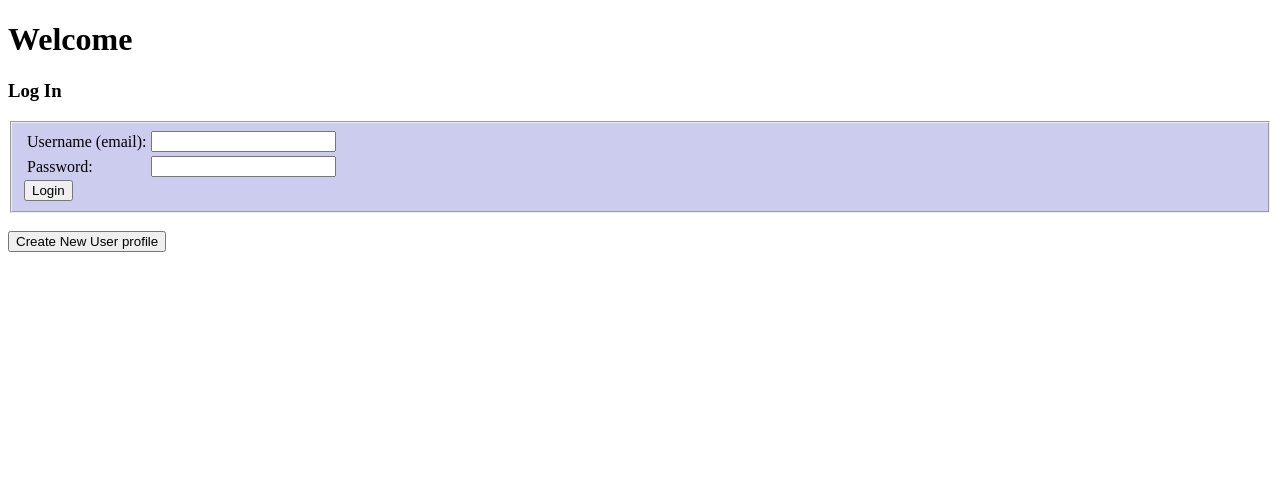
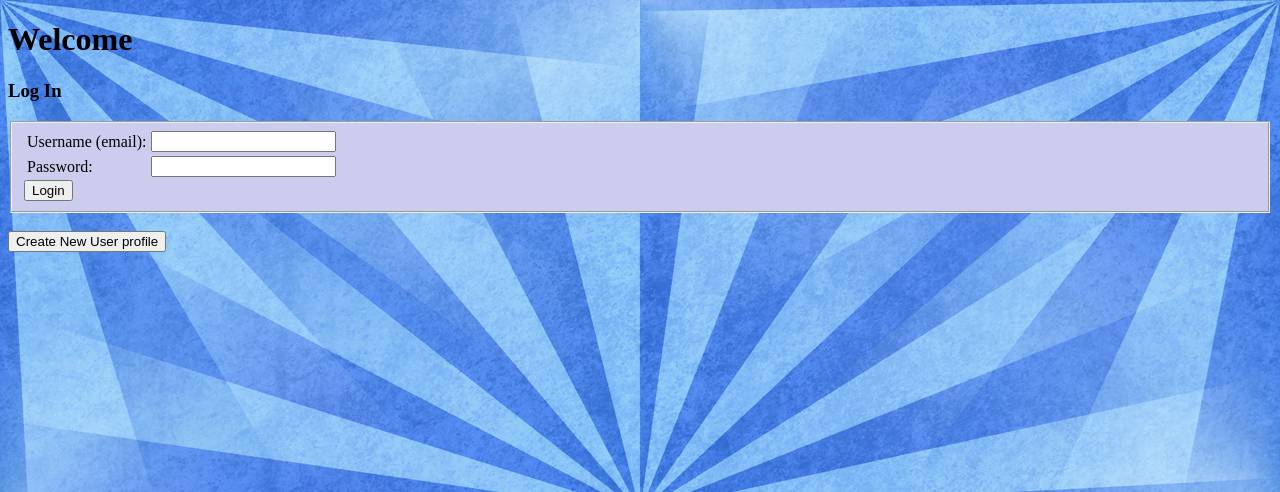
Before and after one commit to MadJinx/social_network, a PHP site: page /index.php in a window 1280 px wide. Shown: the top 492 px of the page. Run offline with PHP 8.4, Linux system fonts and the light colour scheme.

Commit message:
added background

```diff
--- a/format.css
+++ b/format.css
@@ -24,6 +24,10 @@ ul {
 	list-style-type:none;
 	margin-left: 6px;
 	padding:0;
+}
+
+body {
+	background-image:url('images/bg.jpg');
 }
 
 #m {
```
Also changed, not shown: images/bg.jpg (added).
